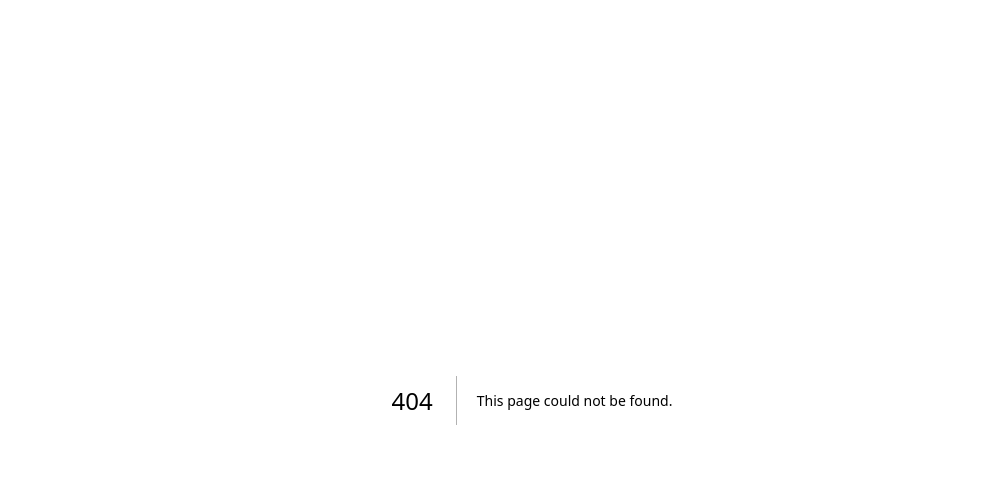
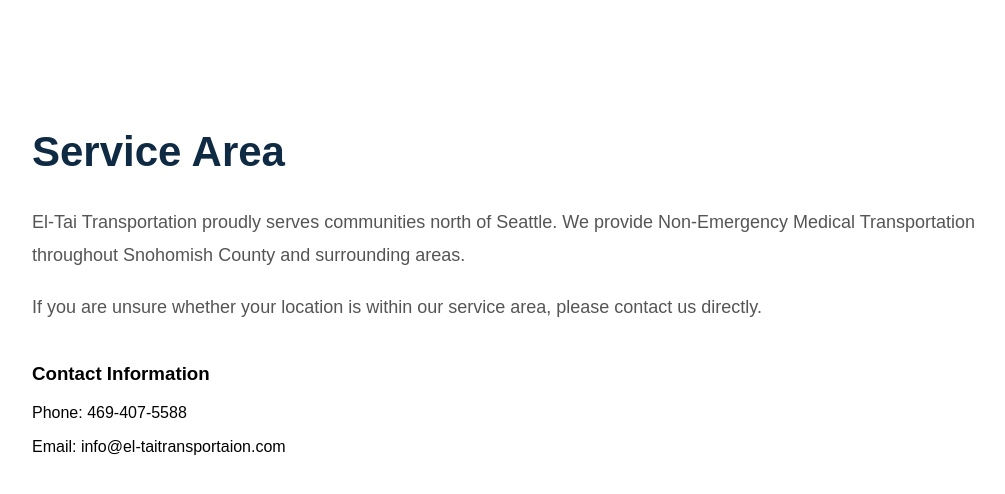
Before and after one commit to WillieKM/el-tai-nemt-v2, a Next.js app: page /service-area in a window 1280 px wide. Before the commit this address had no page. Shown: the top 494 px of the page, without its empty margins (108-1113 px from the left). Built offline with nearby package versions, Linux system fonts and the light colour scheme.

Commit message:
Create page.tsx
add service area page

```diff
--- /dev/null
+++ b/app/service-area/page.tsx
@@ -0,0 +1,27 @@
+export default function ServiceArea() {
+  return (
+    <main style={{ fontFamily: "Arial, sans-serif", padding: "100px 20px", maxWidth: "1000px", margin: "0 auto" }}>
+
+      <h1 style={{ fontSize: "42px", color: "#0F2A43", marginBottom: "30px" }}>
+        Service Area
+      </h1>
+
+      <p style={{ fontSize: "18px", lineHeight: 1.8, color: "#555" }}>
+        El-Tai Transportation proudly serves communities north of Seattle.
+        We provide Non-Emergency Medical Transportation throughout Snohomish
+        County and surrounding areas.
+      </p>
+
+      <p style={{ fontSize: "18px", lineHeight: 1.8, color: "#555", marginTop: "20px" }}>
+        If you are unsure whether your location is within our service area,
+        please contact us directly.
+      </p>
+
+      <h3 style={{ marginTop: "40px" }}>Contact Information</h3>
+
+      <p>Phone: 469-407-5588</p>
+      <p>Email: info@el-taitransportaion.com</p>
+
+    </main>
+  );
+}
```
